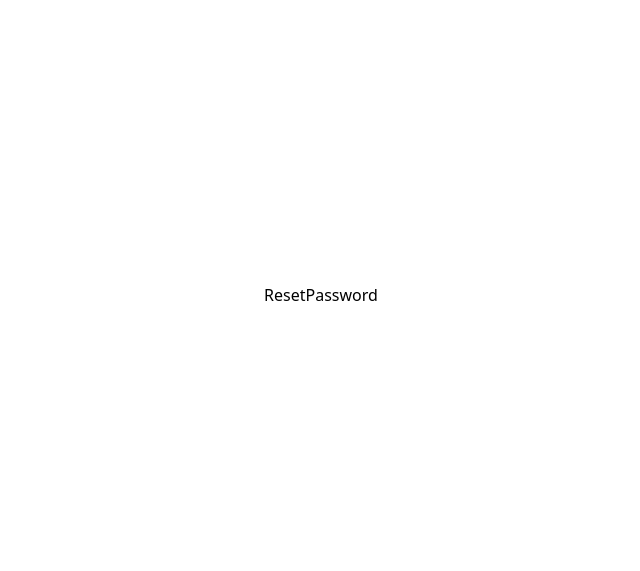
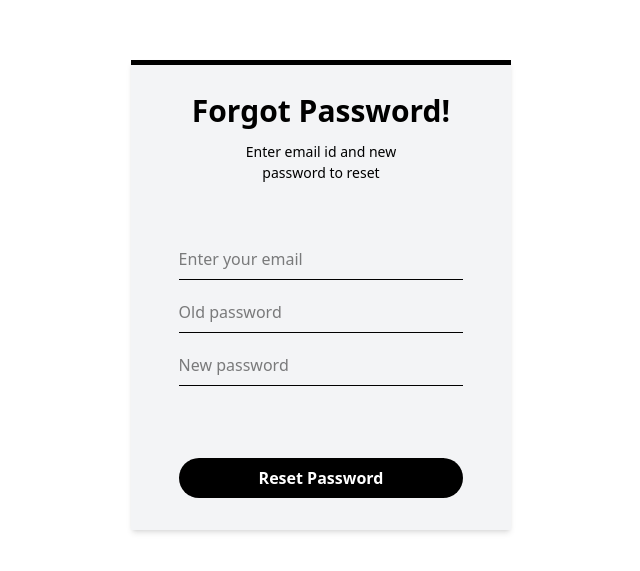
Before and after one commit to Arif20484423/Tic-Web-App, a Next.js app: page /reset-password in a window 1280 px wide. Shown: the part 105-676 px from the top of the page, without its empty margins (319-959 px from the left). Built offline with nearby package versions, Linux system fonts and the light colour scheme.

Commit message:
reset form added

```diff
--- a/src/app/layout.js
+++ b/src/app/layout.js
@@ -1,4 +1,4 @@
-import { Geist, Geist_Mono } from "next/font/google";
+import { Geist, Geist_Mono, Inter } from "next/font/google";
 import "./globals.css";
 
 const geistSans = Geist({
@@ -11,6 +11,11 @@ const geistMono = Geist_Mono({
   subsets: ["latin"],
 });
 
+const interFont = Inter({
+  variable: "--font-inter",
+  subsets: ["latin"],
+});
+
 export const metadata = {
   title: "Tic Web App",
   description: "User and Company Management for Tic",
@@ -20,7 +25,7 @@ export default function RootLayout({ children }) {
   return (
     <html lang="en">
       <body
-        className={`${geistSans.variable} ${geistMono.variable} antialiased`}
+        className={`${geistSans.variable} ${geistMono.variable} ${interFont.variable} antialiased`}
       >
         {children}
       </body>
--- a/src/components/auth/ResetPassword.jsx
+++ b/src/components/auth/ResetPassword.jsx
@@ -1,9 +1,53 @@
+"use client";
+
 import React from 'react'
+import{useState} from 'react'
 
 const ResetPassword = () => {
+  const[email,setEmail]=useState("");
+  const[oldPassword,setoldPassword]=useState("");
+  const[newPassword,setnewPassword]=useState("");
+
+  const handleResetPassword=()=>{
+    console.log("reset password clicked",email);
+  };
+
   return (
-    <div>ResetPassword</div>
+    <div className="*:font-inter">
+      <div className='bg-gray-100 w-[380px] p-3 shadow-md border-t-[5px]'>
+        <div className="flex justify-center flex-col items-center">
+          <h2 className='text-3xl m-4 mb-3 font-inter font-bold text-black text-center'>Forgot Password!</h2>
+          <p className=' text-center mb-4 w-[180px] text-[14px]'>Enter email id and new password to reset</p>
+        </div>
+
+        <div className=' flex justify-center flex-col items-center mt-10'>
+          <input type='email'
+            placeholder='Enter your email'
+            className='w-[80%] p-2 pl-0 border-b mb-3 focus:outline-none focus:ring-2 focus:ring-blue-500'
+            value={email}
+            onChange={(e)=>setEmail( e.target.value)}
+            />
+
+            <input type='password'
+            placeholder='Old password'
+            className='w-[80%] p-2 pl-0 border-b mb-3 focus:outline-none focus:ring-2 focus:ring-blue-500'
+            value={oldPassword}
+            onChange={(e)=>setoldPassword(e.target.value)}
+            />
+
+            <input type='password'
+            placeholder='New password'
+            className='w-[80%] p-2 pl-0 border-b mb-3 focus:outline-none focus:ring-2 focus:ring-blue-500'
+            value={newPassword}
+            onChange={(e)=>setnewPassword(e.target.value)}
+            />
+             <button
+          className='w-[80%] mt-15 m-auto bg-black py-2 text-white rounded-full font-semibold hover:bg-gray-900 transition mb-5'
+          onClick={handleResetPassword}>Reset Password</button>
+        </div>
+      </div>
+    </div>
   )
 }
 
-export default ResetPassword
+export default ResetPassword;
```
